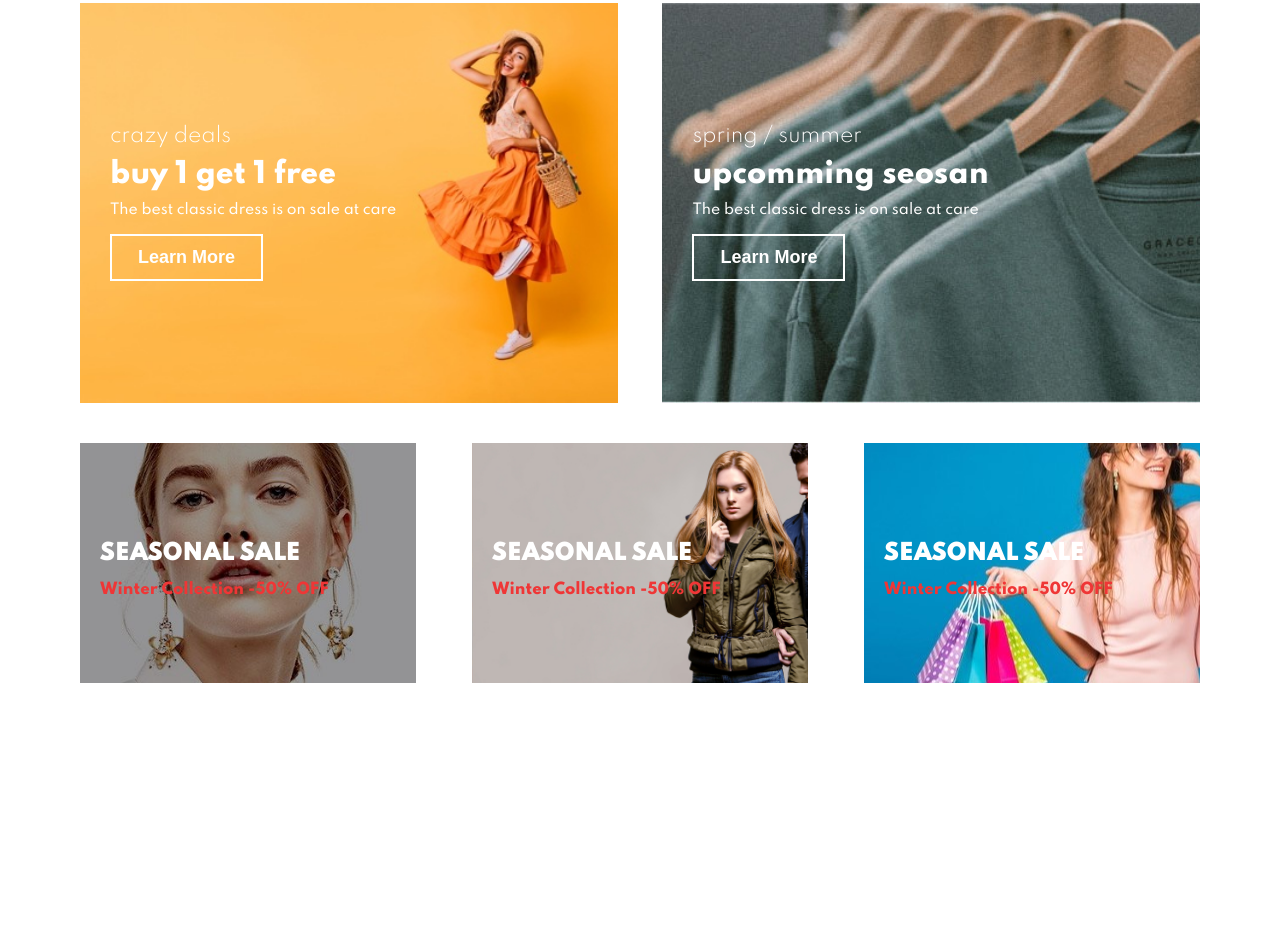
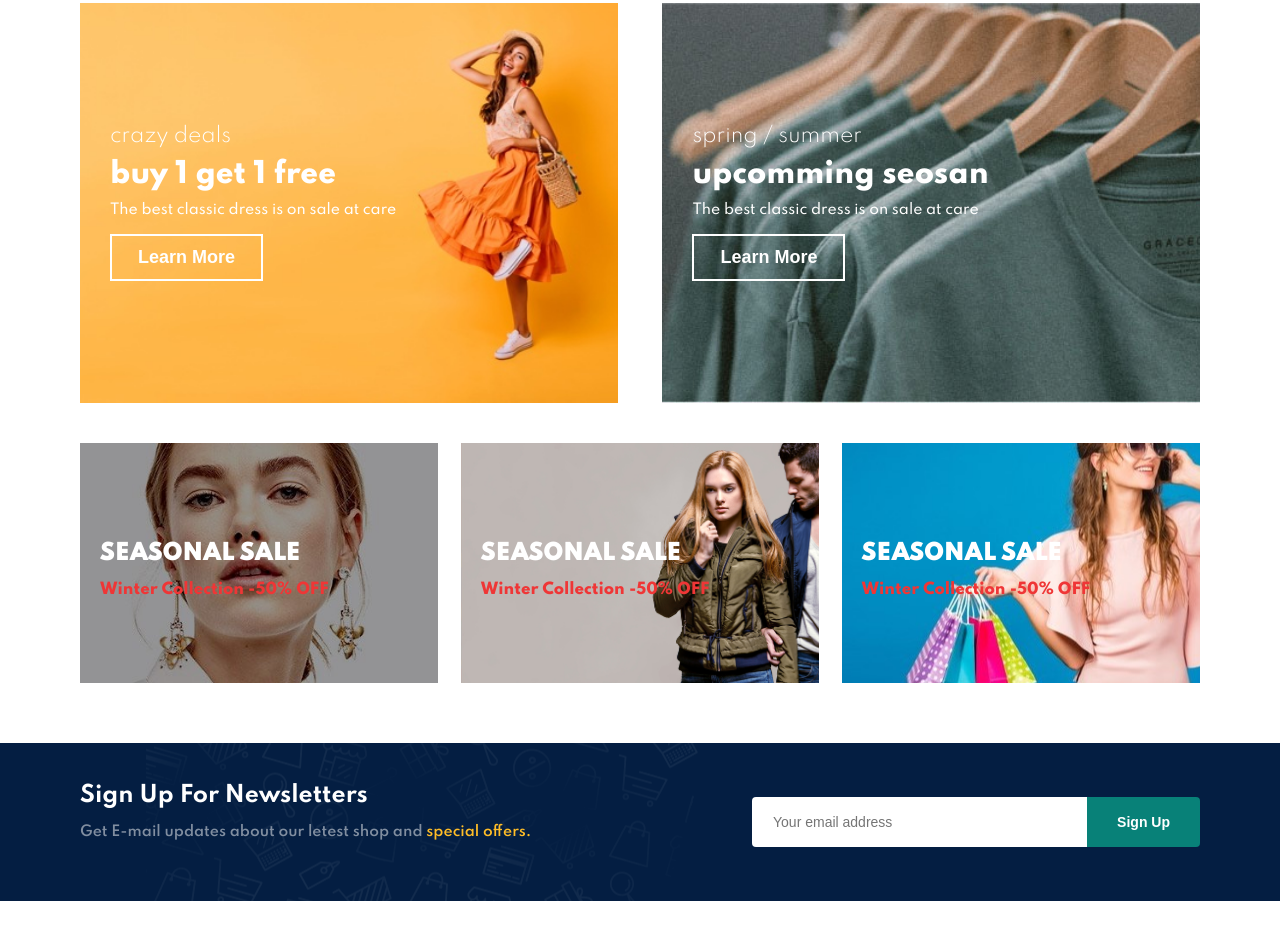
Before and after one commit to davlatbeknormatov/online-store, a plain HTML site: page index.html in a window 1280 px wide. Shown: the part 3543-4482 px from the top of the page. Before the commit the page ends 4246 px from the top, so only its background shows below. Drawn offline with Linux system fonts and the light colour scheme.

Commit message:
newsletter

```diff
--- a/css/styles.css
+++ b/css/styles.css
@@ -396,7 +396,7 @@ p {
     align-items: start;
     text-align: center;
     background: url("../img/banner/b7.jpg");
-    min-width:30%;
+    min-width:32%;
     height: 30vh;
     background-size: cover;
     background-position: center;
@@ -427,3 +427,58 @@ p {
     background-position: center;
     background-repeat: no-repeat;
 }
+
+
+/* newsletter */
+
+#newsletter{
+    display: flex;
+    align-items: center;
+    justify-content: space-between;
+    flex-wrap: wrap;
+    background: url("../img/banner/b14.png");
+    background-repeat: no-repeat;
+    background-position: 20% 30%;
+    background-color: #041e42;
+}
+
+#newsletter h4{
+    font-size: 22px;
+    color: #fff;
+    font-weight: 700;
+}
+
+#newsletter p{
+    font-size: 14px;
+    color: #818ea0;
+    font-weight: 600;
+}
+
+#newsletter p span{
+    color: #ffbd27;
+}
+
+#newsletter input{
+    height: 3.125rem;
+    padding: 0 1.25rem;
+    font-size: 14px;
+    width: 100%;
+    border: 1px solid transparent;
+    border-radius: 4px;
+    outline: none;
+    border-top-right-radius: 0;
+    border-bottom-right-radius: 0;
+}
+
+.form{
+    display: flex;
+    width: 40%;
+}
+
+#newsletter button{
+    background-color: #088178;
+    color: #fff;
+    white-space: nowrap;
+    border-top-left-radius: 0;
+    border-bottom-left-radius: 0;
+}
--- a/index.html
+++ b/index.html
@@ -408,5 +408,16 @@
                 <h3>Winter Collection -50% OFF</h3>
             </div>
         </section>
+
+        <section id="newsletter" class="section-p1 section-m1">
+            <div class="newstext">
+                <h4>Sign Up For Newsletters</h4>
+                <p>Get E-mail updates about our letest shop and <span>special offers.</span></p>
+            </div>
+            <div class="form">
+                <input type="email" placeholder="Your email address">
+                <button class="normal">Sign Up</button>
+            </div>
+        </section>
     </body>
 </html>
```
